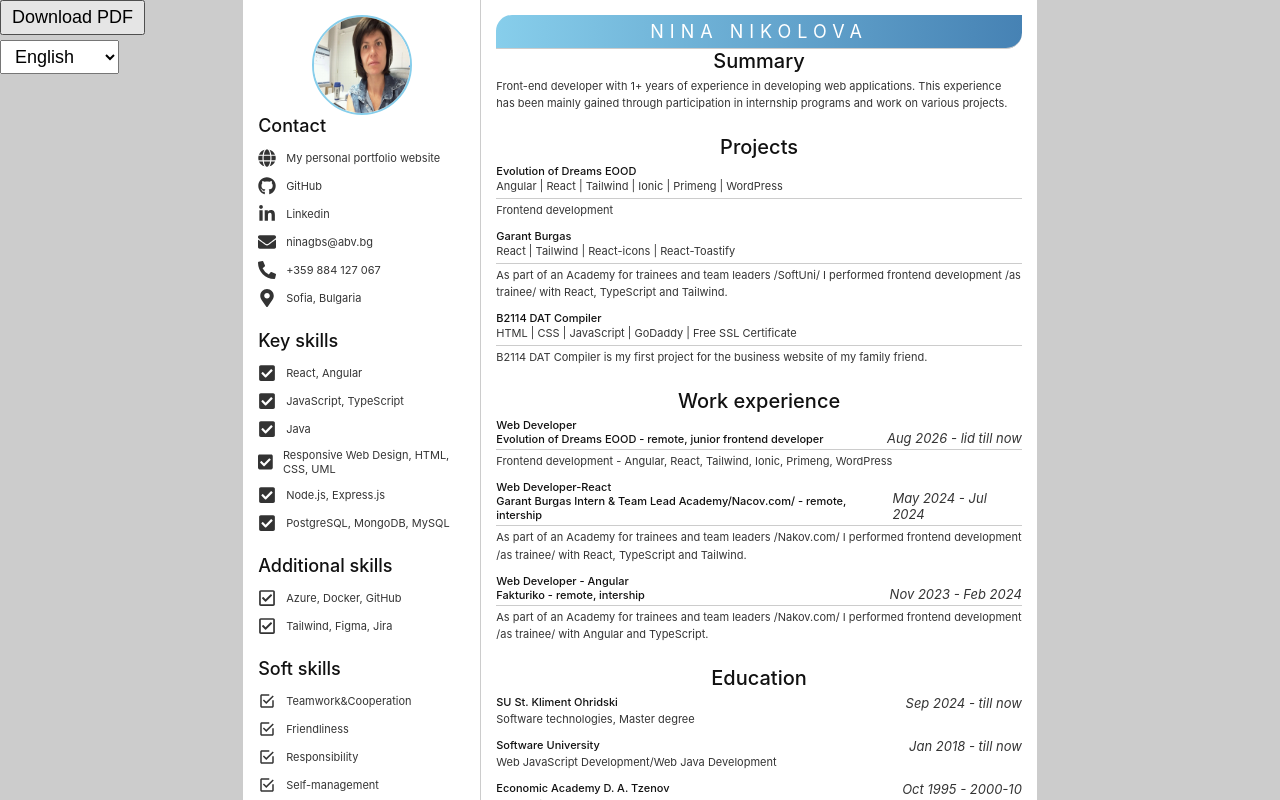
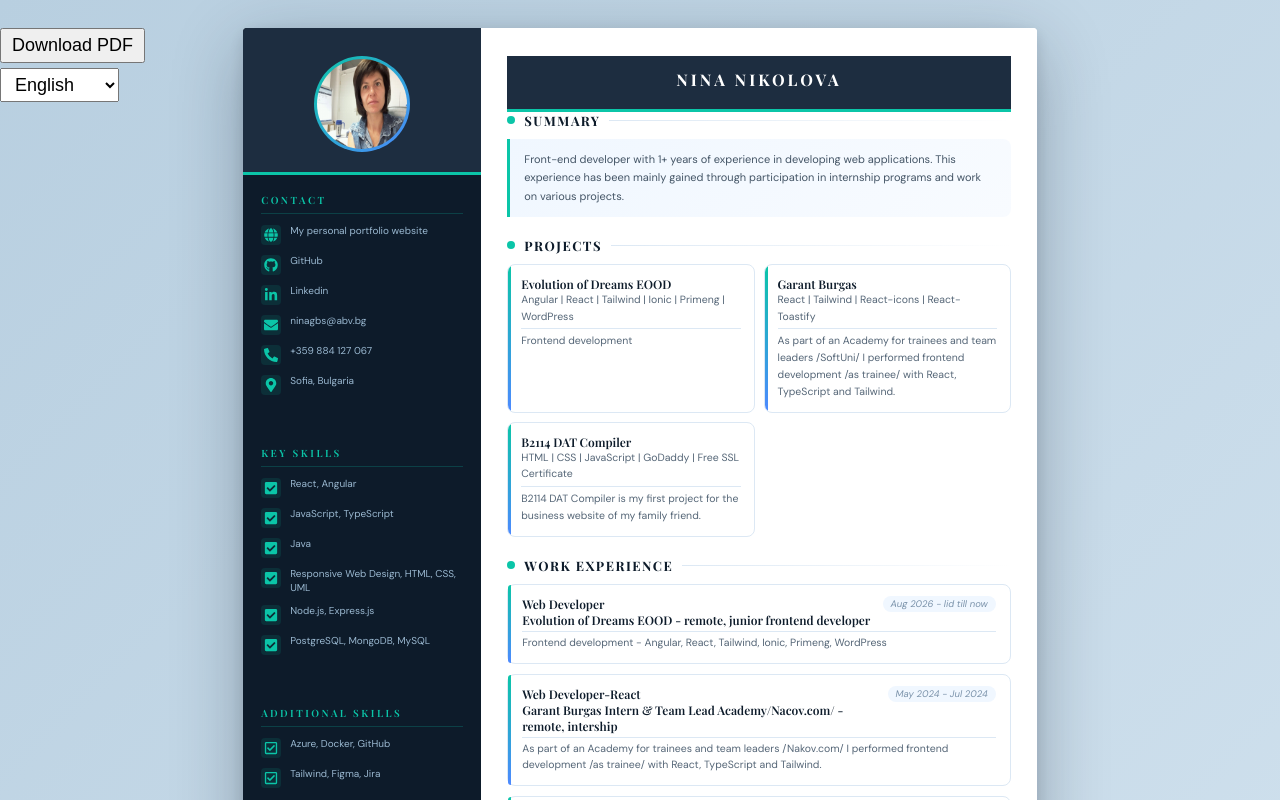
Before and after one commit to NinaNikolova/resume, a React (Create React App) app: page / in a window 1280 px wide. Shown: the top 800 px of the page. Built offline with nearby package versions, Linux system fonts and the light colour scheme.

Commit message:
corrected styling

```diff
--- a/src/index.css
+++ b/src/index.css
@@ -1,3 +1,23 @@
+@import url('https://fonts.googleapis.com/css2?family=Playfair+Display:wght@400;600;700&family=DM+Sans:ital,wght@0,300;0,400;0,500;1,400&display=swap');
+
+/* ================================================================= */
+/* VARIABLES */
+/* ================================================================= */
+
+:root {
+  --navy:      #0d1b2a;
+  --slate:     #1d2d40;
+  --teal:      #0bc5a8;
+  --teal-lt:   rgba(11,197,168,.15);
+  --teal-glow: rgba(11,197,168,.35);
+  --blue-mid:  #4d89ff;
+  --muted:     #7a92aa;
+  --light:     #eef4fb;
+  --border:    #dce8f4;
+  --serif:     'Playfair Display', Georgia, serif;
+  --sans:      'DM Sans', sans-serif;
+}
+
 /* ================================================================= */
 /* RESET */
 /* ================================================================= */
@@ -14,14 +34,13 @@ ul {
 
 body {
   font-size: 11px;
-  font-family: -apple-system, BlinkMacSystemFont, 'Segoe UI', 'Roboto', 'Oxygen',
-    'Ubuntu', 'Cantarell', 'Fira Sans', 'Droid Sans', 'Helvetica Neue',
-    sans-serif;
+  font-family: var(--sans);
   -webkit-font-smoothing: antialiased;
   -moz-osx-font-smoothing: grayscale;
-  background-color: #ccc;
+  background: linear-gradient(135deg, #b8cfe0 0%, #d4e4f0 100%);
   position: relative;
   overflow-x: hidden;
+  min-height: 100vh;
 }
 
 /* ================================================================= */
@@ -31,30 +50,45 @@ body {
 .page {
   width: 21cm;
   min-height: 29.7cm;
-  margin: 0 auto;
+  margin: 28px auto;
   display: flex;
   color: rgba(0, 0, 0, 0.8);
   background-color: #fff;
+  box-shadow: 0 20px 70px rgba(13, 27, 42, .30), 0 4px 16px rgba(13, 27, 42, .12);
+  border-radius: 4px;
+  overflow: hidden;
+  animation: pageIn .55s cubic-bezier(.22,.61,.36,1) both;
+}
+
+@keyframes pageIn {
+  from { opacity: 0; transform: translateY(20px); }
+  to   { opacity: 1; transform: translateY(0); }
 }
 
 .column {
-  padding: 15px;
+  padding: 0;
 }
 
+/* ── LEFT COLUMN ── */
 .column.left {
   flex-basis: 30%;
-  border-right: 1px solid #ccc;
+  background-color: var(--navy);
+  border-right: none;
+  display: flex;
+  flex-direction: column;
 }
 
+/* ── RIGHT COLUMN ── */
 .column.right {
   flex: 1;
+  padding: 28px 26px;
+  background: #fff;
 }
 
 /* ================================================================= */
 /* UTILS */
 /* ================================================================= */
 
-/* Horizontal line to mark where the A4 page ends */
 .page::after {
   position: absolute;
   top: 29.7cm;
@@ -63,28 +97,26 @@ body {
   content: '';
   height: 1px;
   width: 100vw;
-  background-color: #000;
+  background-color: rgba(0,0,0,.25);
 }
 
 select {
   position: absolute;
   padding: 5px 10px;
   font-size: 18px;
-  top:40px;
+  top: 40px;
 }
+
 #btn {
   position: absolute;
   padding: 5px 10px;
   font-size: 18px;
-
 }
 
-/* Hide utils when printing or saving as pdf */
 @media print {
-  select, #btn,
-  .page::after {
-    display: none;
-  }
+  body { background: none; padding: 0; }
+  select, #btn, .page::after { display: none; }
+  .page { margin: 0; box-shadow: none; border-radius: 0; }
 }
 
 /* ================================================================= */
@@ -92,47 +124,76 @@ select {
 /* ================================================================= */
 
 section:not(:last-child) {
-  margin-bottom: 23px;
+  margin-bottom: 20px;
 }
 
-h2,
-h3,
-h4 {
+h2, h3, h4 {
   color: #111;
 }
 
 h2 {
-  font-size: 20px;
-  font-weight: 500;
-  text-align: center;
-  margin-bottom: 5px;
+  font-family: var(--serif);
+  font-size: 13px;
+  font-weight: 700;
+  text-align: left;
+  margin-bottom: 10px;
+  color: var(--navy);
+  letter-spacing: 1.5px;
+  text-transform: uppercase;
+  display: flex;
+  align-items: center;
+  gap: 9px;
+}
+
+/* Decorative dot + rule after every h2 */
+h2::before {
+  content: '';
+  width: 8px;
+  height: 8px;
+  border-radius: 50%;
+  background: var(--teal);
+  flex-shrink: 0;
+  display: inline-block;
+}
+
+h2::after {
+  content: '';
+  flex: 1;
+  height: 1px;
+  background: linear-gradient(to right, var(--border), transparent);
 }
 
 h4 {
-  font-weight: 500;
+  font-family: var(--serif);
+  font-weight: 600;
+  font-size: 12px;
+  color: var(--navy);
 }
 
 li {
-  margin-bottom: 10px;
+  margin-bottom: 8px;
 }
 
-a:link,
-a:visited {
+a:link, a:visited {
   color: inherit;
   text-decoration: none;
 }
+
 a:hover {
   text-decoration: underline;
+  color: var(--teal);
 }
 
 p {
-  line-height: 1.55;
+  line-height: 1.6;
+  color: #556677;
+  font-size: 10.5px;
 }
 
 .sm-border-bottom {
   padding-bottom: 3px;
-  border-bottom: 1px solid #ccc;
-  margin-bottom: 3px;
+  border-bottom: 1px solid var(--border);
+  margin-bottom: 4px;
 }
 
 .space-between {
@@ -143,63 +204,171 @@ p {
 
 .date {
   font-style: italic;
-  font-size: 13px;
+  font-size: 9.5px;
+  color: var(--muted);
+  background: #f0f7ff;
+  padding: 2px 8px;
+  border-radius: 10px;
+  white-space: nowrap;
 }
 
 /* ================================================================= */
-/* DETAILS */
+/* LEFT COLUMN INNER WRAPPER */
 /* ================================================================= */
 
+/* Wrap sidebar content in padded sections */
+.column.left > * {
+  padding-left: 18px;
+  padding-right: 18px;
+}
+
+/* ================================================================= */
+/* FULL NAME / IMAGE */
+/* ================================================================= */
+
+.image-portfolio {
+  display: flex;
+  justify-content: center;
+  align-items: center;
+  padding: 28px 18px 20px;
+  background: var(--slate);
+  border-bottom: 3px solid var(--teal);
+}
+
+.image-portfolio img {
+  border-radius: 50%;
+  width: 96px;
+  height: 96px;
+  object-fit: cover;
+  padding: 3px;
+  background: linear-gradient(135deg, var(--teal), var(--blue-mid));
+  display: block;
+}
+
+.full-name {
+  padding: 14px 18px 18px;
+  background: var(--slate);
+  border-bottom: 3px solid var(--teal);
+  text-align: center;
+}
+
+.full-name h1 {
+  font-family: var(--serif);
+  font-size: 16px;
+  font-weight: 700;
+  letter-spacing: 3px;
+  text-align: center;
+  text-transform: uppercase;
+  color: #fff;
+  line-height: 1.3;
+}
+
+.full-name .subtitle {
+  font-size: 9px;
+  letter-spacing: 3px;
+  text-transform: uppercase;
+  color: var(--teal);
+  margin-top: 5px;
+  font-weight: 400;
+}
+
+/* ================================================================= */
+/* DETAILS (left-column sections) */
+/* ================================================================= */
+
+.details {
+  padding-top: 18px;
+  padding-bottom: 4px;
+}
+
 .details h3 {
-  font-size: 18px;
-  font-weight: 500;
-  margin-bottom: 13px;
+  font-family: var(--serif);
+  font-size: 10px;
+  font-weight: 600;
+  letter-spacing: 2.5px;
+  text-transform: uppercase;
+  color: var(--teal);
+  margin-bottom: 10px;
+  padding-bottom: 6px;
+  border-bottom: 1px solid rgba(11,197,168,.22);
 }
 
 .details li {
   display: flex;
-  align-items: center;
+  align-items: flex-start;
+  font-size: 10px;
+  color: #9ab8d0;
+  line-height: 1.4;
+  margin-bottom: 9px;
 }
 
 .details svg {
-  font-size: 18px;
-  margin-right: 10px;
+  font-size: 13px;
+  margin-right: 9px;
+  margin-top: 1px;
+  color: var(--teal);
+  flex-shrink: 0;
+  background: rgba(11,197,168,.12);
+  padding: 3px;
+  border-radius: 4px;
+  width: 20px;
+  height: 20px;
+}
+
+/* Skills as pill badges */
+.details .skill-pill {
+  display: inline-block;
+  background: rgba(11,197,168,.10);
+  border: 1px solid rgba(11,197,168,.25);
+  color: #c5e4f8;
+  font-size: 9.5px;
+  padding: 3px 9px;
+  border-radius: 20px;
+  margin: 3px 3px 0 0;
+  line-height: 1.4;
+}
+
+/* Language progress bars */
+.lang-bar-bg {
+  height: 4px;
+  background: rgba(255,255,255,.1);
+  border-radius: 2px;
+  margin-top: 4px;
+  overflow: hidden;
+}
+
+.lang-bar-fill {
+  height: 100%;
+  background: linear-gradient(90deg, var(--teal), var(--blue-mid));
+  border-radius: 2px;
+}
+
+/* Interest chips */
+.interest-chip {
+  display: inline-flex;
+  align-items: center;
+  gap: 5px;
+  background: rgba(255,255,255,.06);
+  border: 1px solid rgba(255,255,255,.1);
+  color: #9ab8d0;
+  font-size: 9.5px;
+  padding: 4px 9px;
+  border-radius: 20px;
+  margin: 3px 3px 0 0;
 }
 
 /* ================================================================= */
-/* FULL NAME / IMAGE*/
+/* SUMMARY (right column) */
 /* ================================================================= */
-.image-portfolio {
-  display: flex;
-  justify-content: center;
-  align-items: center;
 
-}
-
-.image-portfolio img {
-   border-radius: 50%; /* Makes the image circular */
-   width: 100px;
-  height: 100px;
-  object-fit: cover; /* Ensures the image covers the area without stretching */
-  border: 2px solid skyblue; /* Optional: Adds a border around the image */
-
-}
-
-.full-name {
-  padding: 6px;
-  border-bottom: 1px solid #ccc;
-  /* margin: 16px; */
-  background-image: linear-gradient(to right, #87CEEB, #4682B4); /* Gradient background */
-  border-radius: 16px 0px 16px 0px;
-  color: white;
-}
-
-.full-name h1 {
-  font-size: 18px;
-  font-weight: 400;
-  letter-spacing: 6px;
-  text-align: center;
-  text-transform: uppercase;
+.summary p {
+  background: linear-gradient(135deg, #f0f7ff, #f8fbff);
+  border-left: 3px solid var(--teal);
+  padding: 11px 14px;
+  border-radius: 0 8px 8px 0;
+  font-size: 11px;
+  color: #445566;
+  line-height: 1.7;
 }
 
 /* ================================================================= */
@@ -209,15 +378,141 @@ p {
 .work-experience .header {
   display: flex;
   justify-content: space-between;
-  align-items: flex-end;
+  align-items: flex-start;
+  margin-bottom: 3px;
+}
+
+/* Timeline card style for each entry */
+.work-experience li,
+.education li {
+  border: 1px solid var(--border);
+  border-radius: 8px;
+  padding: 11px 14px;
+  margin-bottom: 10px;
+  position: relative;
+  transition: box-shadow .2s, border-color .2s;
+}
+
+.work-experience li:hover,
+.education li:hover {
+  box-shadow: 0 4px 18px rgba(13,27,42,.08);
+  border-color: #b0ccee;
+}
+
+.work-experience li::before,
+.education li::before {
+  content: '';
+  position: absolute;
+  left: 0; top: 0; bottom: 0;
+  width: 3px;
+  background: linear-gradient(to bottom, var(--teal), var(--blue-mid));
+  border-radius: 8px 0 0 8px;
+}
+
+.work-experience .location {
+  font-size: 9.5px;
+  color: var(--teal);
+  font-weight: 500;
+  letter-spacing: .4px;
+  margin-bottom: 5px;
+}
+
+/* Tech tags */
+.tech-tags {
+  display: flex;
+  flex-wrap: wrap;
+  gap: 4px;
+  margin-top: 7px;
+}
+
+.tech-tag {
+  font-size: 9px;
+  font-weight: 500;
+  color: var(--navy);
+  background: #edf4ff;
+  border: 1px solid #c5d8f0;
+  padding: 2px 7px;
+  border-radius: 12px;
+}
+
+/* ================================================================= */
+/* PROJECTS */
+/* ================================================================= */
+
+.projects ul {
+  display: grid;
+  grid-template-columns: 1fr 1fr;
+  gap: 9px;
+}
+
+.projects li {
+  border: 1px solid var(--border);
+  border-radius: 8px;
+  padding: 11px 13px;
+  margin-bottom: 0;
+  position: relative;
+  overflow: hidden;
+  transition: box-shadow .2s;
+}
+
+.projects li::before {
+  content: '';
+  position: absolute;
+  left: 0; top: 0; bottom: 0;
+  width: 3px;
+  background: linear-gradient(to bottom, var(--teal), var(--blue-mid));
+  border-radius: 8px 0 0 8px;
+}
+
+.projects li:hover {
+  box-shadow: 0 4px 16px rgba(13,27,42,.10);
+}
+
+.projects .project-url {
+  display: inline-block;
+  font-size: 9px;
+  color: var(--teal);
+  margin-top: 5px;
 }
 
 /* ================================================================= */
 /* CERTIFICATES */
 /* ================================================================= */
 
+.certificates ul {
+  display: grid;
+  grid-template-columns: 1fr 1fr;
+  gap: 4px 12px;
+}
+
+.certificates li {
+  font-size: 10px;
+  color: #445566;
+  padding: 5px 8px;
+  border-radius: 5px;
+  display: flex;
+  align-items: center;
+  gap: 6px;
+  margin-bottom: 0;
+  transition: background .15s;
+}
+
+.certificates li:hover {
+  background: #f4f9ff;
+}
+
+.certificates li::before {
+  content: '✦';
+  color: var(--teal);
+  font-size: 8px;
+  flex-shrink: 0;
+}
+
 .certificates .provider {
   font-weight: 400;
+  color: var(--muted);
+  font-size: 9px;
+  margin-left: 3px;
 }
 
 /* ================================================================= */
@@ -227,7 +522,13 @@ p {
 .education .header {
   display: flex;
   justify-content: space-between;
+  align-items: flex-start;
 }
+
+/* ================================================================= */
+/* PRINT */
+/* ================================================================= */
+
 Page {
   flex-direction: row;
   background-color: #E4E4E4;
@@ -237,6 +538,7 @@ Link {
   color: blue;
   text-decoration: underline;
 }
+
 .invisible-text {
-  color: transparent; /* Makes the text color invisible */
+  color: transparent;
 }
```
